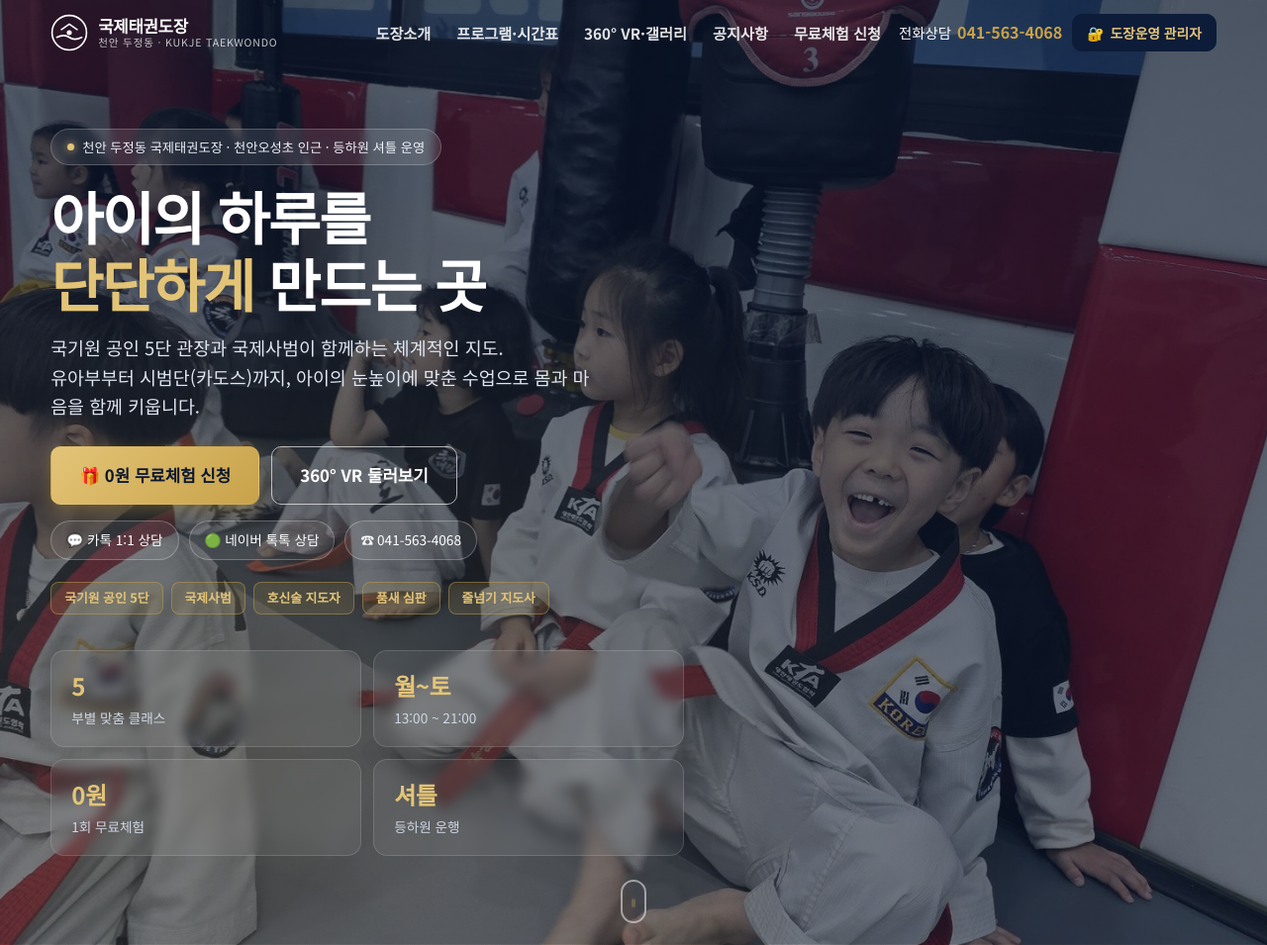
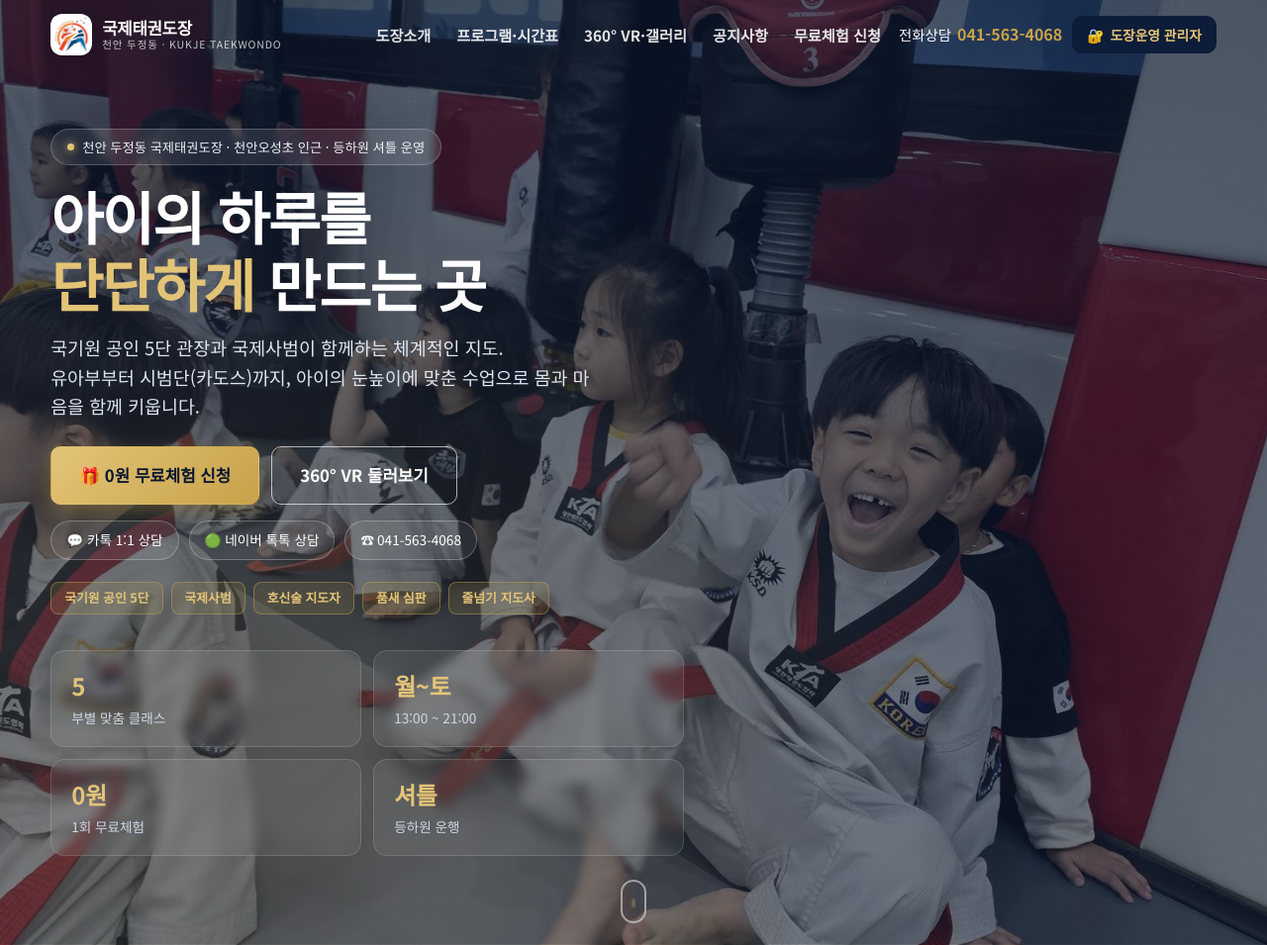
Before and after one commit to ihpark93-byte/kukje-taekwondo, a plain HTML site: page index.html in a window 1280 px wide. Shown: the top 955 px of the page at 99% size. Drawn offline with Linux system fonts and the light colour scheme; a web font is replaced by a local one.

Commit message:
정식 로고 반영: 헤더·푸터·관리자 로고, 파비콘·애플터치아이콘, JSON-LD logo

```diff
--- a/index.html
+++ b/index.html
@@ -38,6 +38,7 @@
   "alternateName": ["천안 두정동 국제태권도장", "천안 국제태권도장", "두정동 국제태권도장"],
   "description": "천안 두정동 국제태권도장. 국기원 공인 5단·국제사범이 지도하는 유아부·초등부·중고등·성인부·시범단(카도스)·줄넘기·호신술 수업, 등하원 셔틀 운영, 0원 무료체험.",
   "url": "https://ihpark93-byte.github.io/kukje-taekwondo/",
+  "logo": "https://ihpark93-byte.github.io/kukje-taekwondo/assets/logo.jpg",
   "telephone": "+82-41-563-4068",
   "image": [
     "https://ihpark93-byte.github.io/kukje-taekwondo/assets/hero.jpg",
@@ -76,7 +77,9 @@
   ]
 }
 </script>
-<link rel="icon" href="assets/favicon.svg" type="image/svg+xml" />
+<link rel="icon" type="image/png" sizes="32x32" href="assets/favicon-32.png" />
+<link rel="icon" type="image/png" sizes="192x192" href="assets/favicon-192.png" />
+<link rel="apple-touch-icon" sizes="180x180" href="assets/apple-touch-icon.png" />
 <link rel="preconnect" href="https://cdn.jsdelivr.net" />
 <link rel="stylesheet" href="https://cdn.jsdelivr.net/gh/orioncactus/pretendard@v1.3.9/dist/web/variable/pretendardvariable-dynamic-subset.min.css" />
 <link rel="preconnect" href="https://fonts.googleapis.com" />
@@ -93,14 +96,7 @@
   <header class="site-header" id="siteHeader">
     <div class="container header-inner">
       <a href="#top" class="brand" aria-label="국제태권도장 홈">
-        <span class="brand-mark" aria-hidden="true">
-          <svg viewBox="0 0 48 48" role="img" aria-hidden="true">
-            <circle cx="24" cy="24" r="22" fill="none" stroke="currentColor" stroke-width="2"/>
-            <path d="M8 30c6-3 12-3 16 0s10 3 16 0" fill="none" stroke="currentColor" stroke-width="2" stroke-linecap="round"/>
-            <path d="M14 20l10-7 10 7" fill="none" stroke="currentColor" stroke-width="2" stroke-linecap="round" stroke-linejoin="round"/>
-            <circle cx="24" cy="24" r="3.2" fill="currentColor"/>
-          </svg>
-        </span>
+        <span class="brand-mark" aria-hidden="true"><img src="assets/logo.jpg" alt="" width="44" height="44" loading="eager" decoding="async" /></span>
         <span class="brand-text">
           <strong>국제태권도장</strong>
           <small>천안 두정동 · KUKJE TAEKWONDO</small>
@@ -514,9 +510,7 @@
     <div class="container footer-grid">
       <div class="footer-brand">
         <div class="brand footer-logo">
-          <span class="brand-mark" aria-hidden="true">
-            <svg viewBox="0 0 48 48"><circle cx="24" cy="24" r="22" fill="none" stroke="currentColor" stroke-width="2"/><path d="M8 30c6-3 12-3 16 0s10 3 16 0" fill="none" stroke="currentColor" stroke-width="2" stroke-linecap="round"/><path d="M14 20l10-7 10 7" fill="none" stroke="currentColor" stroke-width="2" stroke-linecap="round" stroke-linejoin="round"/><circle cx="24" cy="24" r="3.2" fill="currentColor"/></svg>
-          </span>
+          <span class="brand-mark" aria-hidden="true"><img src="assets/logo.jpg" alt="" width="44" height="44" loading="eager" decoding="async" /></span>
           <span class="brand-text"><strong>국제태권도장</strong><small>천안 두정동 · KUKJE TAEKWONDO</small></span>
         </div>
         <p>아이의 하루를 단단하게 만드는 곳.<br />유아부부터 시범단까지, 체계적으로 지도합니다.</p>
@@ -561,6 +555,7 @@
   <header class="admin-header">
     <div class="admin-header-left">
       <button type="button" class="admin-back" data-action="exit-admin">← 홈페이지</button>
+      <span class="admin-logo" aria-hidden="true"><img src="assets/logo.jpg" alt="" width="40" height="40" decoding="async" /></span>
       <div class="admin-title">
         <strong>국제태권도장 <span>운영시스템</span></strong>
         <small id="adminToday"></small>
--- a/styles.css
+++ b/styles.css
@@ -70,8 +70,8 @@ input,select,textarea{font-family:inherit;font-size:1rem}
 .header-inner{display:flex;align-items:center;gap:18px}
 .brand{display:flex;align-items:center;gap:10px;color:#fff}
 .site-header.scrolled .brand{color:var(--navy-800)}
-.brand-mark{width:38px;height:38px;display:grid;place-items:center}
-.brand-mark svg{width:100%;height:100%}
+.brand-mark{width:42px;height:42px;display:grid;place-items:center;flex:0 0 auto;background:#fff;border-radius:12px;padding:2px;box-shadow:0 3px 12px rgba(6,17,38,.18);overflow:hidden}
+.brand-mark img{width:100%;height:100%;object-fit:contain;display:block}
 .brand-text{display:flex;flex-direction:column;line-height:1.15}
 .brand-text strong{font-size:1.05rem;letter-spacing:-.02em}
 .brand-text small{font-size:.66rem;opacity:.75;letter-spacing:.08em}
@@ -292,6 +292,7 @@ input,select,textarea{font-family:inherit;font-size:1rem}
 .site-footer{background:#070f22;color:#93a1b8;padding:60px 0 0}
 .footer-grid{display:grid;gap:34px;padding-bottom:44px}
 .footer-logo{color:#fff}
+.footer-logo .brand-mark{width:48px;height:48px;border-radius:13px;box-shadow:0 4px 14px rgba(0,0,0,.45)}
 .footer-brand p{font-size:.88rem;margin-top:14px}
 .footer-meta{font-size:.8rem !important;color:#6b7891 !important}
 .footer-col{display:flex;flex-direction:column;gap:9px;font-size:.9rem}
@@ -308,6 +309,8 @@ input,select,textarea{font-family:inherit;font-size:1rem}
 .admin-header-left{display:flex;align-items:center;gap:16px}
 .admin-back{color:#b9c6da;font-size:.88rem;border:1px solid rgba(255,255,255,.25);padding:7px 14px;border-radius:8px;transition:.2s}
 .admin-back:hover{background:rgba(255,255,255,.1);color:#fff}
+.admin-logo{width:40px;height:40px;background:#fff;border-radius:11px;padding:2px;display:grid;place-items:center;flex:0 0 auto;box-shadow:0 2px 10px rgba(0,0,0,.35)}
+.admin-logo img{width:100%;height:100%;object-fit:contain;display:block}
 .admin-title strong{font-size:1.02rem;letter-spacing:-.01em}
 .admin-title span{color:var(--gold-soft)}
 .admin-title small{display:block;font-size:.72rem;color:#8fa0bd}
```
Also changed, not shown: assets/apple-touch-icon.png (added), assets/favicon-192.png (added), assets/favicon-32.png (added), assets/logo.jpg (added).
